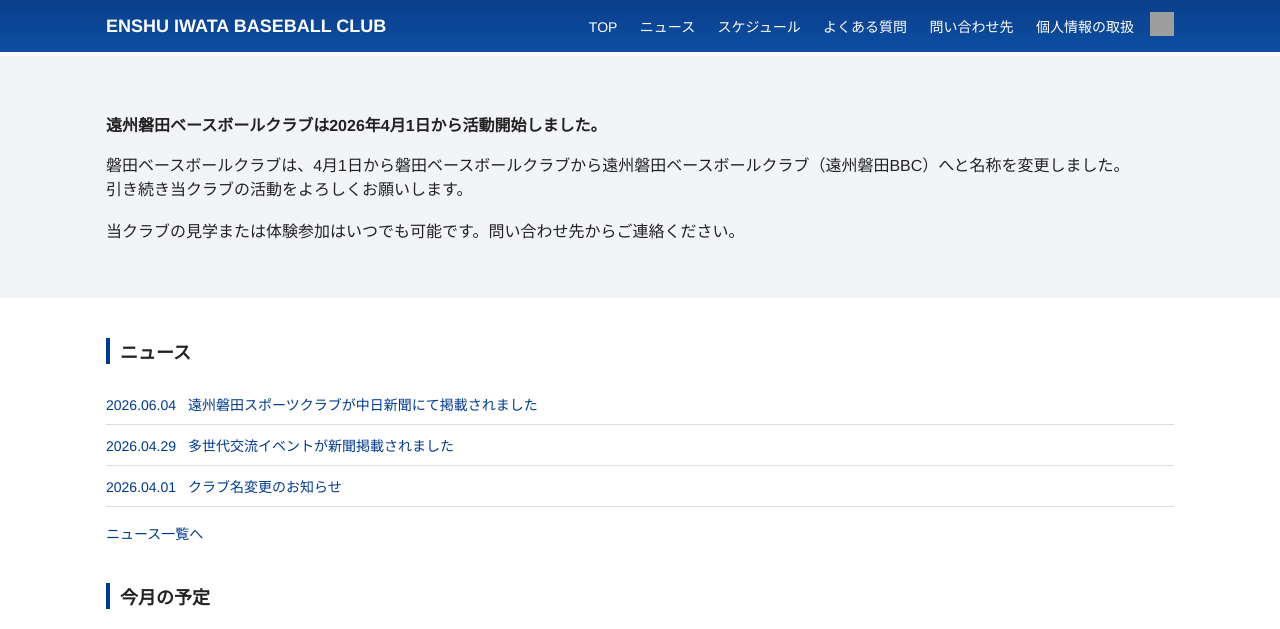
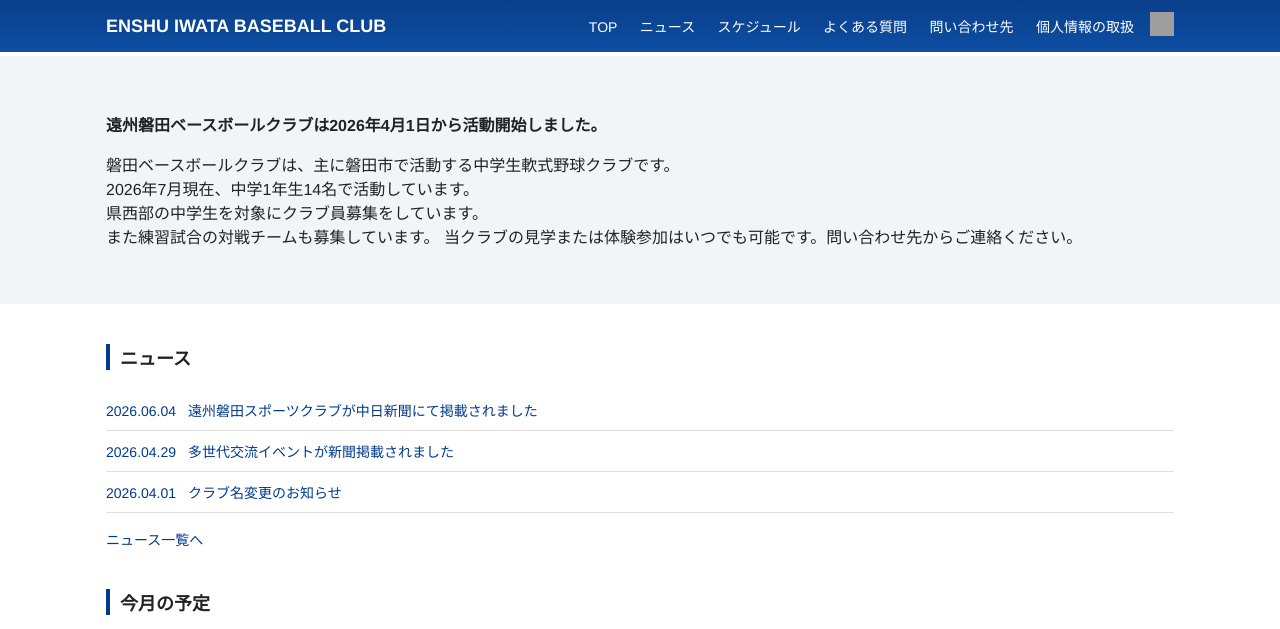
Before and after one commit to moutineigo/baseball, a Jekyll site: the page built from index.md, in a window 1280 px wide and 900 px high, cut to the strip 0-629 px from the top of the window. Built offline with Jekyll 4.4.1, drawn with Linux system fonts in a browser that asks for light colours; grey boxes are pictures that could not be loaded.

Commit message:
Update home.html

```diff
--- a/_layouts/home.html
+++ b/_layouts/home.html
@@ -8,8 +8,10 @@
     <p class="hero-lead"><strong>遠州磐田ベースボールクラブは2026年4月1日から活動開始しました。</strong></p>
 
 <p>
-  磐田ベースボールクラブは、4月1日から磐田ベースボールクラブから遠州磐田ベースボールクラブ（遠州磐田BBC）へと名称を変更しました。<BR>
-  引き続き当クラブの活動をよろしくお願いします。<BR><BR>
+  磐田ベースボールクラブは、主に磐田市で活動する中学生軟式野球クラブです。<BR>
+  2026年7月現在、中学1年生14名で活動しています。<BR>
+  県西部の中学生を対象にクラブ員募集をしています。<BR>
+  また練習試合の対戦チームも募集しています。
 
   当クラブの見学または体験参加はいつでも可能です。問い合わせ先からご連絡ください。<BR>
 </p>
```
